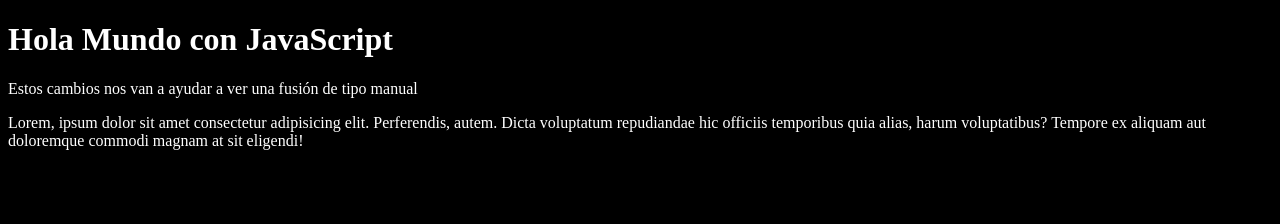
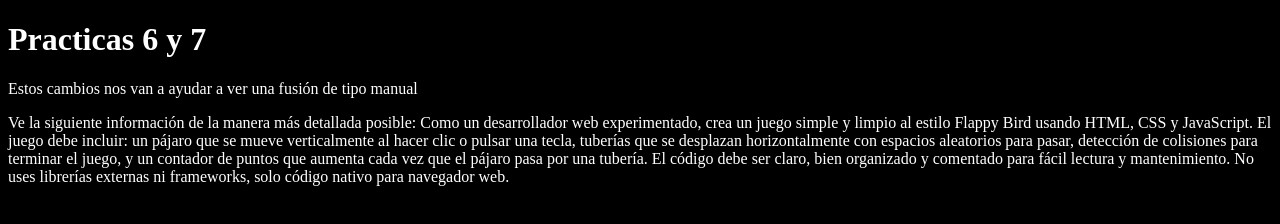
Before and after one commit to EmiCelis/entregas_lenguajes_interpretados, a plain HTML site: page mds/ramas/index.html in a window 1280 px wide. Drawn offline with Linux system fonts and the light colour scheme; files that its build step writes are made by us from their sources.

Commit message:
cambios a index.html 2

```diff
--- a/mds/ramas/index.html
+++ b/mds/ramas/index.html
@@ -3,13 +3,13 @@
 <head>
     <meta charset="UTF-8">
     <meta name="viewport" content="width=device-width, initial-scale=1.0">
-    <title>Hola Mundo</title>
+    <title>Practicas Lenguajes Interpretados</title>
     <link rel="stylesheet" href="./styles.css" />
 </head>
 <body>
-  <h1>Hola Mundo con JavaScript</h1>
+  <h1>Practicas 6 y 7</h1>
   <p>Estos cambios nos van a ayudar a ver una fusión de tipo manual</p>
-  <p>Lorem, ipsum dolor sit amet consectetur adipisicing elit. Perferendis, autem. Dicta voluptatum repudiandae hic officiis temporibus quia alias, harum voluptatibus? Tempore ex aliquam aut doloremque commodi magnam at sit eligendi!</p>
+  <p>Ve la siguiente información de la manera más detallada posible: Como un desarrollador web experimentado, crea un juego simple y limpio al estilo Flappy Bird usando HTML, CSS y JavaScript. El juego debe incluir: un pájaro que se mueve verticalmente al hacer clic o pulsar una tecla, tuberías que se desplazan horizontalmente con espacios aleatorios para pasar, detección de colisiones para terminar el juego, y un contador de puntos que aumenta cada vez que el pájaro pasa por una tubería. El código debe ser claro, bien organizado y comentado para fácil lectura y mantenimiento. No uses librerías externas ni frameworks, solo código nativo para navegador web.</p>
   <script src="./main.js"></script>
 </body>
 </html>
```
